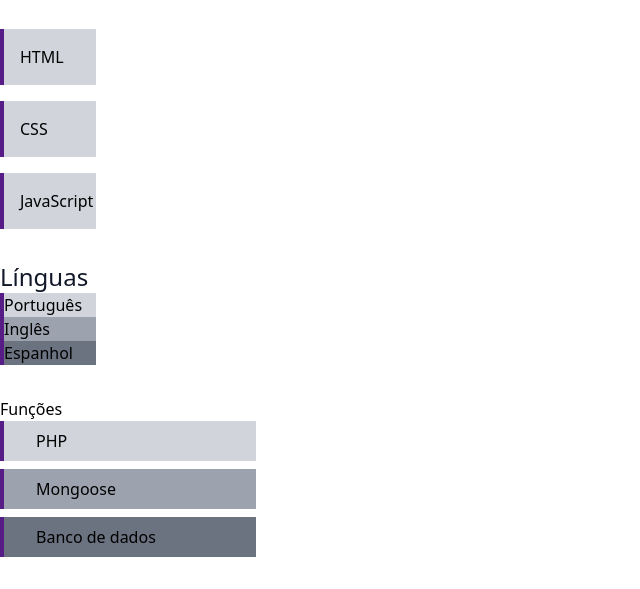
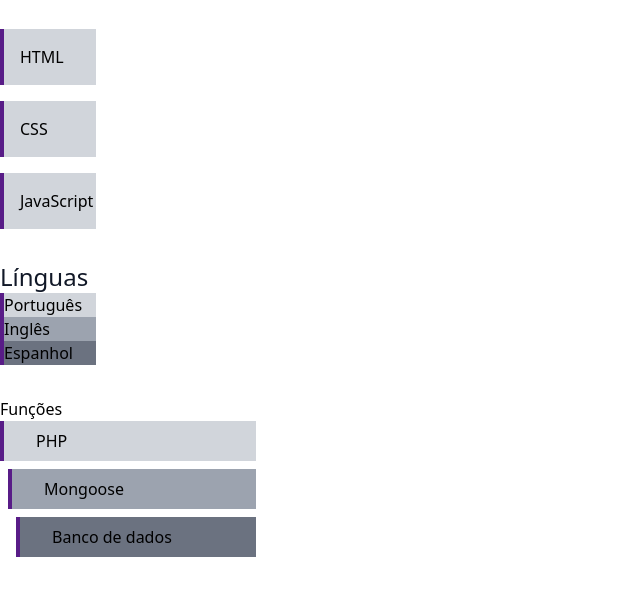
Before and after one commit to ANDRE-ldss/sistema_cadastro_de_protutos, a website: page src/exercicioBoxModel.html in a window 1280 px wide. Shown: the part 563-1152 px from the top of the page, without its empty margins (0-640 px from the left). Drawn offline with Linux system fonts and the light colour scheme.

Commit message:
atualiboxmodel

```diff
--- a/src/exercicioBoxModel.html
+++ b/src/exercicioBoxModel.html
@@ -65,8 +65,8 @@
 
       <H2>Funções</H2>
       <div class="bg-gray-300  border-purple-900 border-l-4 pl-8 mb-2  py-2 ">PHP</div>
-      <div class="bg-gray-400  border-purple-900 border-l-4 pl-8 mb-2  py-2  ">Mongoose</div>
-      <div class="bg-gray-500  border-purple-900 border-l-4 pl-8 mb-2  py-2 ">Banco de dados</div>
+      <div class="bg-gray-400  border-purple-900 border-l-4 pl-8 mb-2 ml-2 py-2  ">Mongoose</div>
+      <div class="bg-gray-500  border-purple-900 border-l-4 pl-8 mb-2 ml-4  py-2 ">Banco de dados</div>
 
     </div>
 
```
